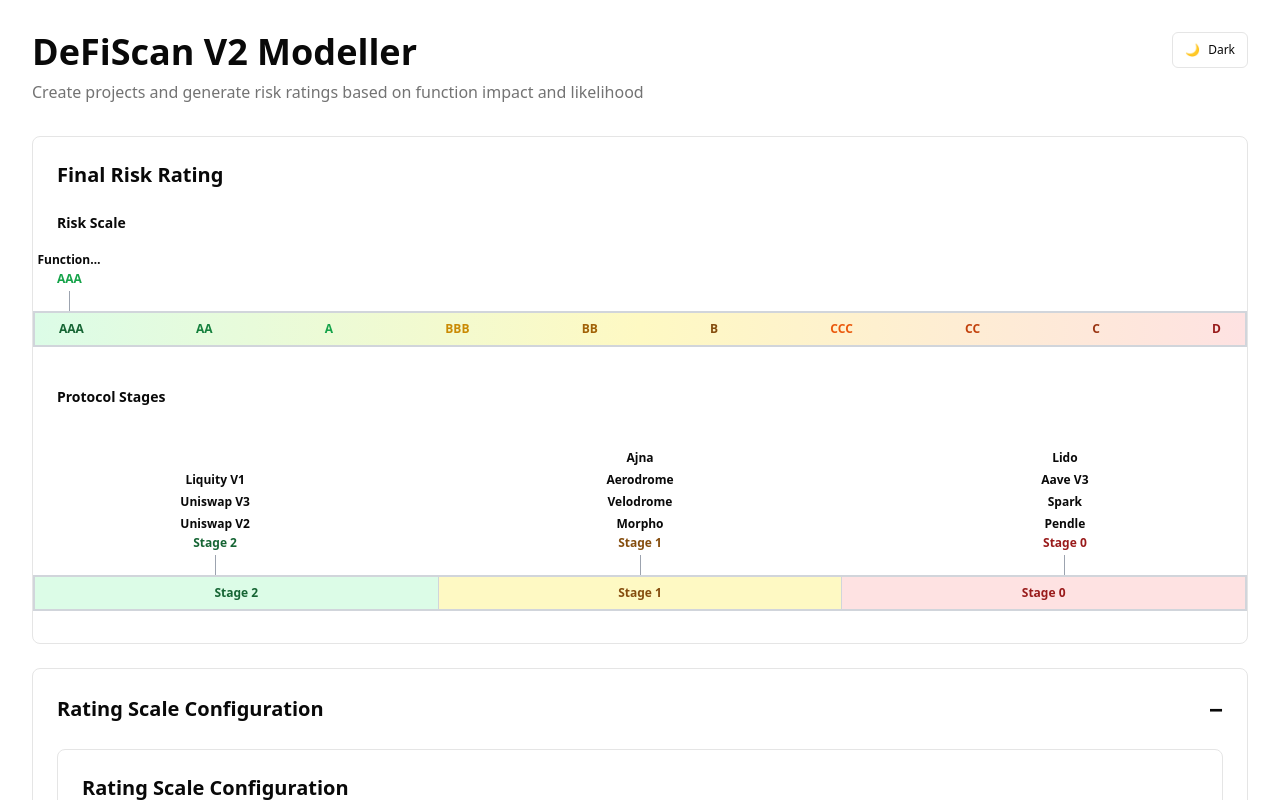
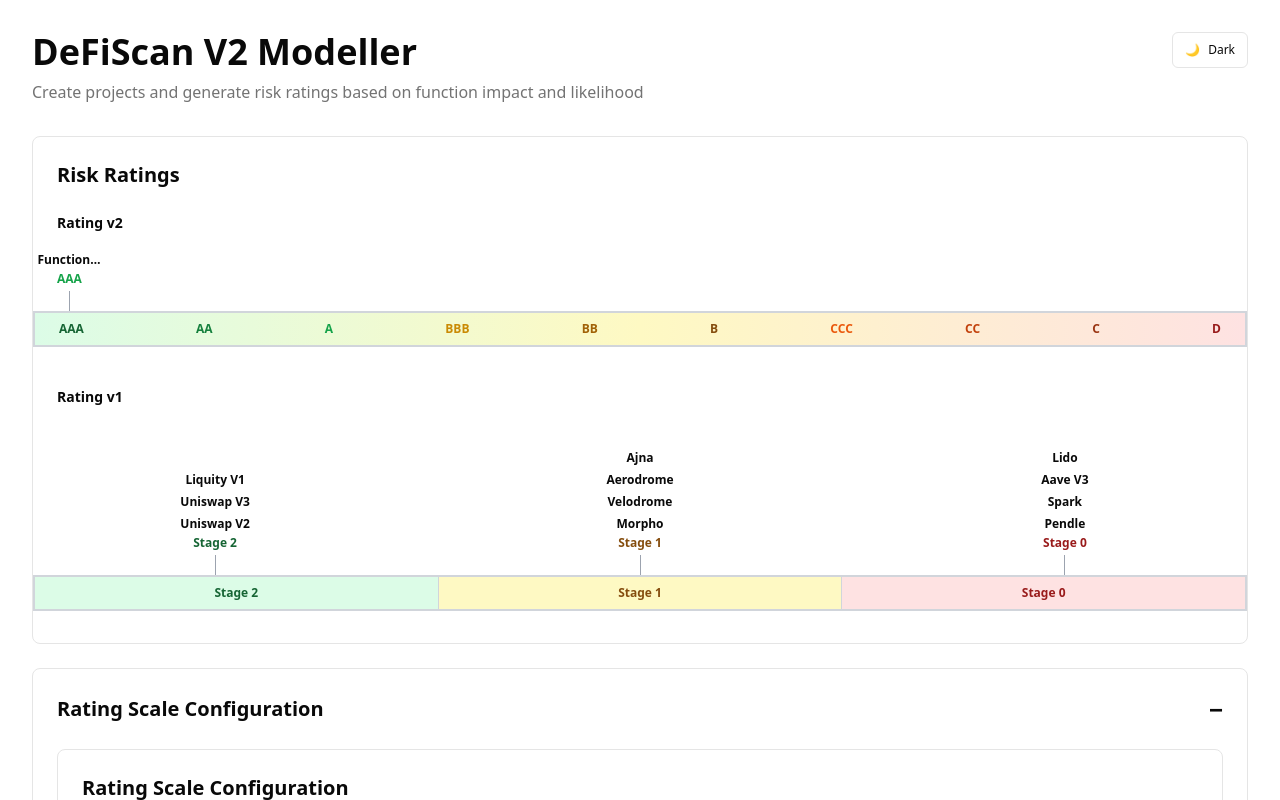
Before and after one commit to yvesbou/defiscan-v2-modeller, a Next.js app: page / in a window 1280 px wide. Shown: the top 800 px of the page. Built offline with nearby package versions, Linux system fonts and the light colour scheme.

Commit message:
changed titles

```diff
--- a/components/FinalRatingsVisualization.tsx
+++ b/components/FinalRatingsVisualization.tsx
@@ -122,11 +122,11 @@
 
   return (
     <div className="border rounded-lg p-6 mb-6">
-      <h2 className="text-xl font-semibold mb-6">Final Risk Rating</h2>
+      <h2 className="text-xl font-semibold mb-6">Risk Ratings</h2>
 
       {/* Rating Scale Visualization */}
       <div className="mb-8">
-        <p className="text-sm font-semibold mb-4">Risk Scale</p>
+        <p className="text-sm font-semibold mb-4">Rating v2</p>
 
         {/* Main Risk Scale with Project Markers */}
         <div className="relative -mx-6 -mb-6">
@@ -236,7 +236,7 @@
 
         {/* Stage Classification Bar */}
         <div className="mt-16">
-          <p className="text-sm font-semibold my-10">Protocol Stages</p>
+          <p className="text-sm font-semibold my-10">Rating v1</p>
 
           {(() => {
             // Group protocols by stage
```
